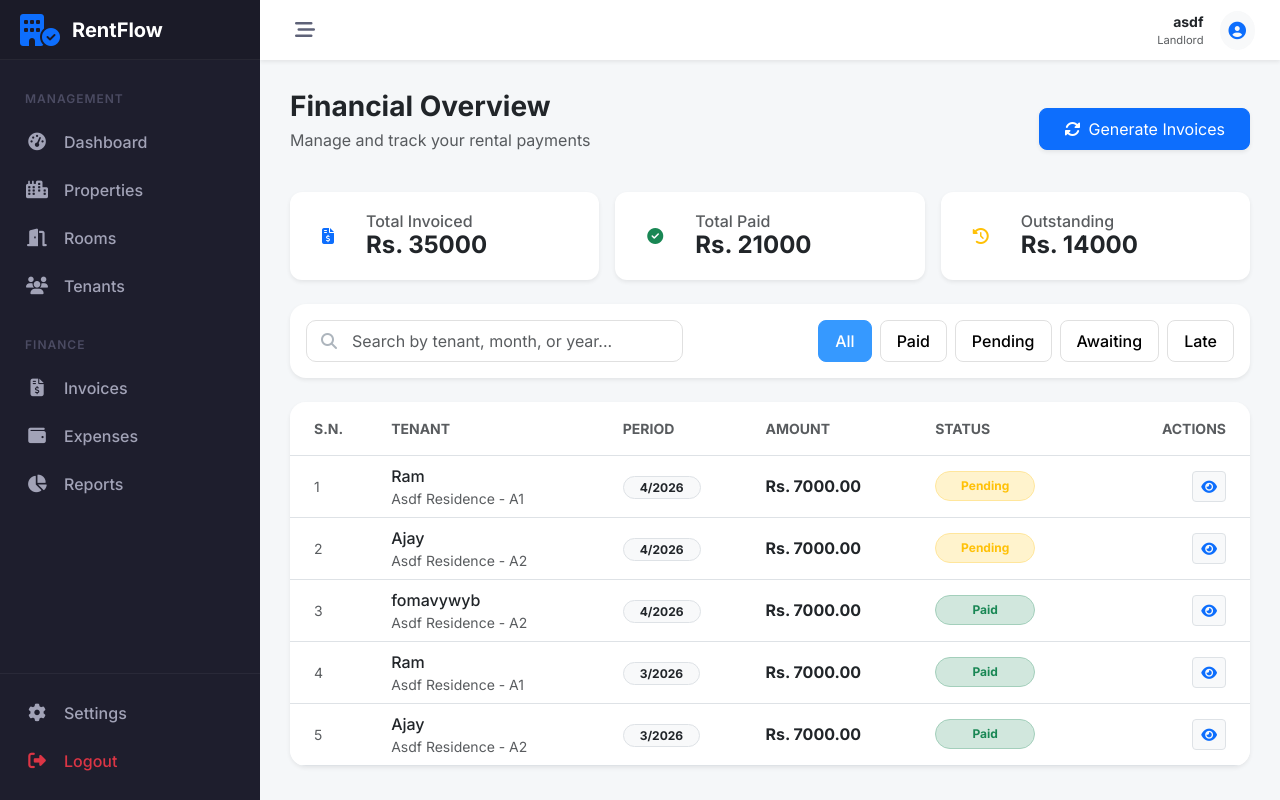
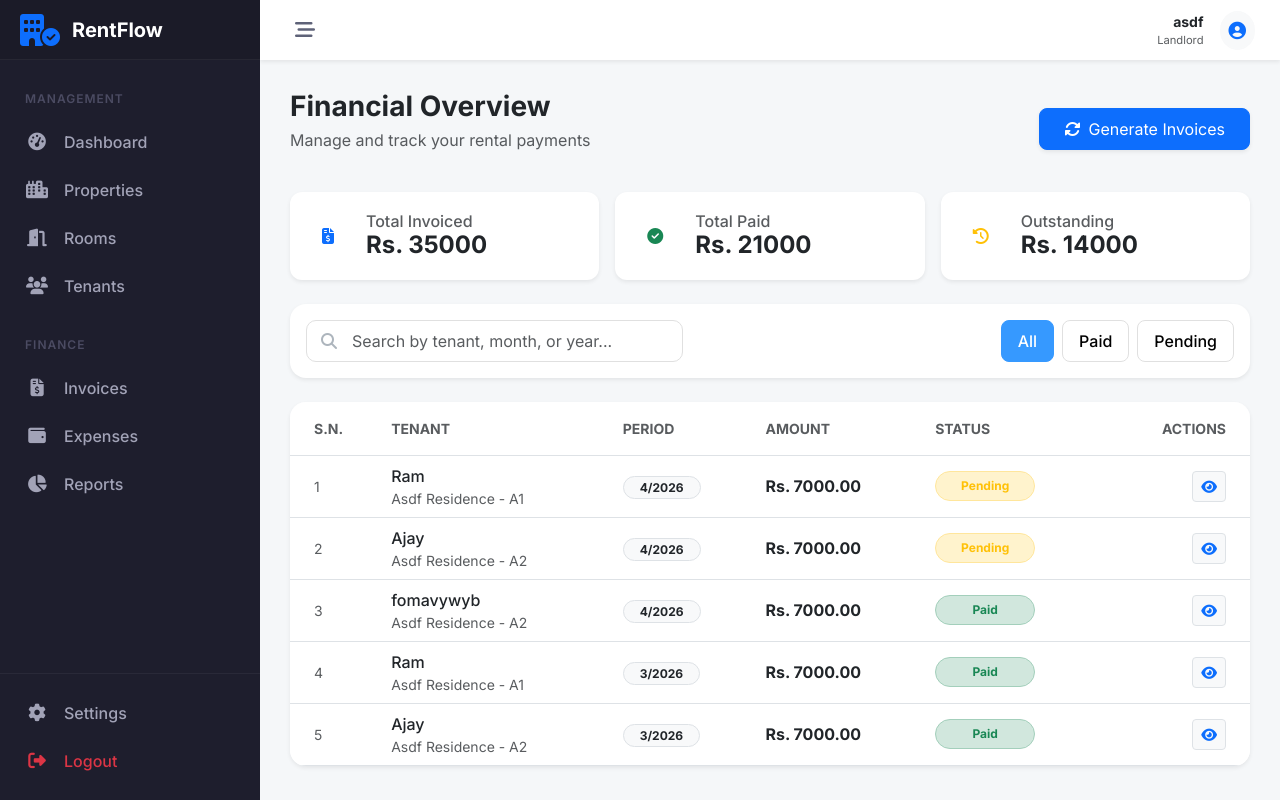
Before and after one commit to sameer9860/-RentFlow-Landlord-Tenant-Management-System, a Django app: page /payments/invoices/ in a window 1280 px wide. Run offline with Django 5.2, Linux system fonts and the light colour scheme; a user stored in the database is signed in; data comes from the database, SQL or seed files in the repository.

Commit message:
fix filter

```diff
--- a/payments/templates/payments/invoice_list.html
+++ b/payments/templates/payments/invoice_list.html
@@ -140,8 +140,6 @@
                     <button class="filter-btn active" data-status="all">All</button>
                     <button class="filter-btn" data-status="paid">Paid</button>
                     <button class="filter-btn" data-status="pending">Pending</button>
-                    <button class="filter-btn" data-status="awaiting">Awaiting</button>
-                    <button class="filter-btn" data-status="late">Late</button>
                 </div>
             </div>
         </div>
```
